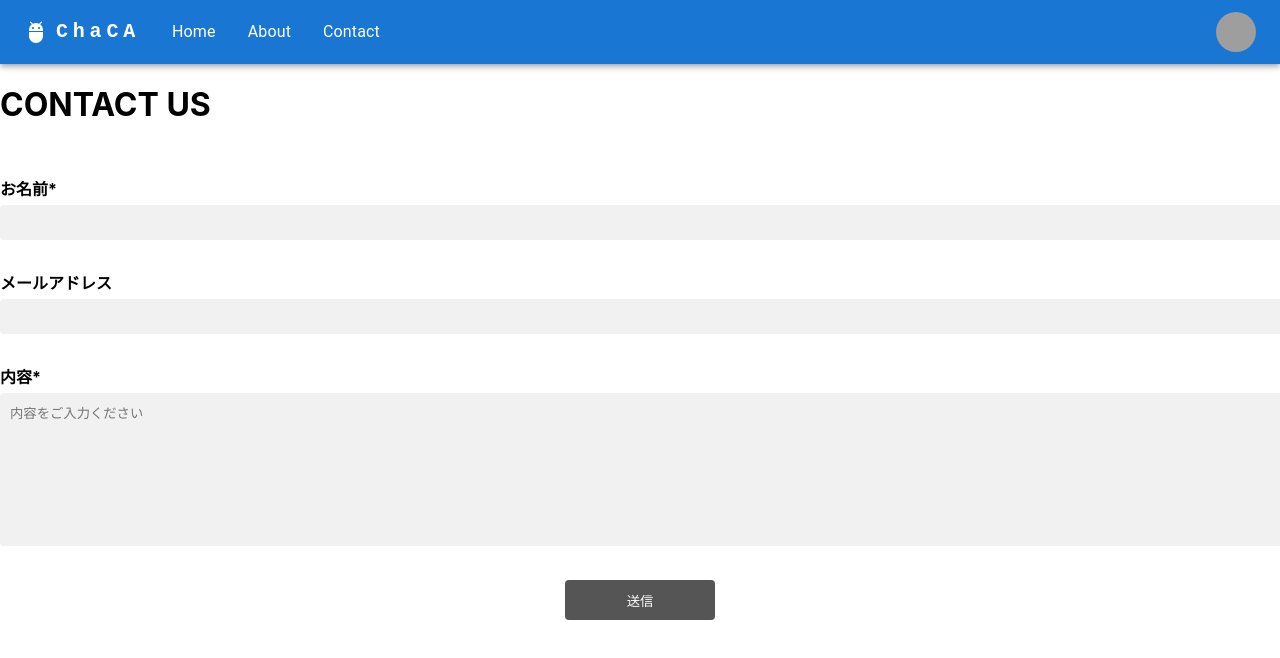
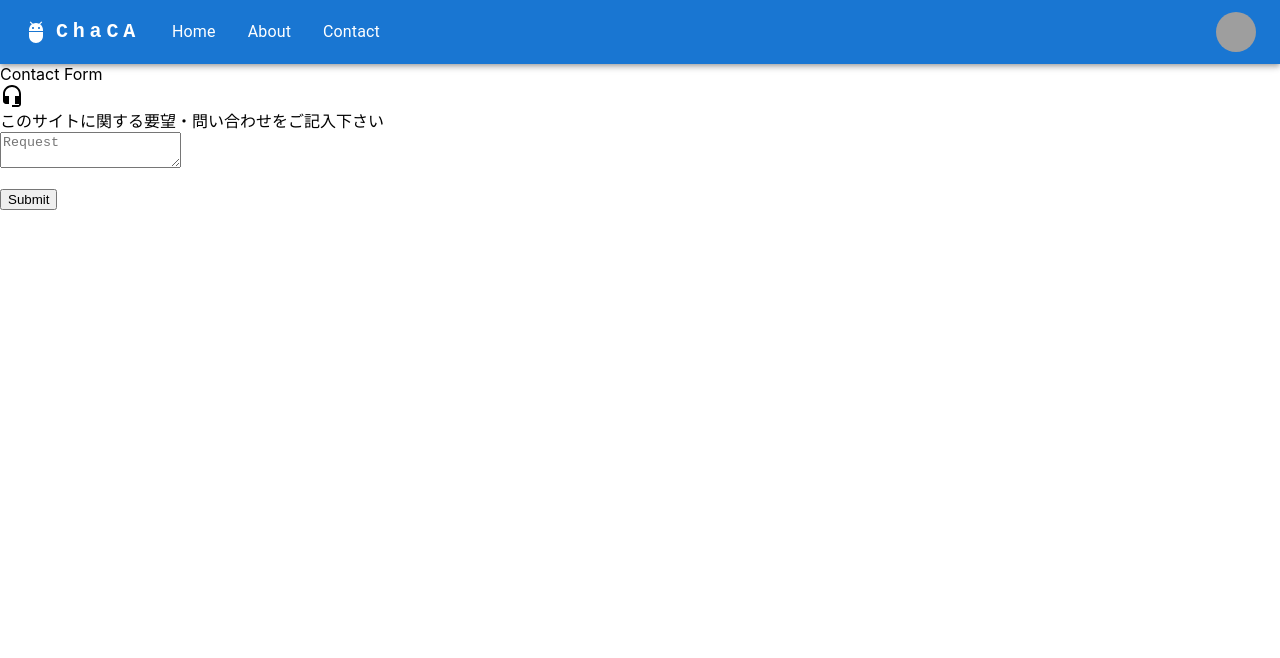
Before and after one commit to YoheiKanamaru/potato-salad, a React (Create React App) app: page /contact in a window 1280 px wide. Shown: the top 658 px of the page. Built offline with nearby package versions, Linux system fonts and the light colour scheme; grey boxes are pictures that could not be loaded.

Commit message:
front Contact Form develop

```diff
--- a/src/components/Contact.tsx
+++ b/src/components/Contact.tsx
@@ -1,159 +1,43 @@
-import axios from 'axios';
-import React, { useState } from 'react';
-import styled from 'styled-components';
-import { Loading } from './Loading';
+import { useState } from "react";
+import { useForm } from "react-hook-form";
+import React from "react";
 
-const SForm = styled.form`
-  display: grid;
-  grid-template: auto / 100%;
-  gap: 30px;
-  border-radius: 8px;
-  margin: auto;
-`;
+import AdbIcon from '@mui/icons-material/HeadsetMic';
 
-const SFormHead = styled.div`
-  margin-bottom: 5px;
-  font-weight: bold;
-`;
+import './ContactCSS.css';
 
-const SFormInput = styled.input`
-  border: none;
-  width: 100%;
-  background-color: #f1f1f1;
-  padding: 10px;
-  border-radius: 4px;
-  transition: 0.3s;
+const ContactForm =()=> {
+  const { register, handleSubmit } = useForm();
+  const [data, setData] = useState("")
 
-  &:focus {
-    outline: none;
-    background: #e7e7e7;
-    transition: 0.3s;
+  const clickSubmit = () =>{
+    console.log("送信Done")
+    //POST処理
+
   }
-`;
-
-const SFormTextArea = styled.textarea`
-  border: none;
-  width: 100%;
-  background-color: #f1f1f1;
-  padding: 10px;
-  border-radius: 4px;
-  height: 10em;
-  transition: 0.3s;
-
-  &:focus {
-    outline: none;
-    background: #e7e7e7;
-    transition: 0.3s;
-  }
-`;
-
-const SButton = styled.button`
-  border: none;
-  background-color: #555;
-  color: #fff;
-  padding: 10px;
-  min-height: 40px;
-  display: flex;
-  width: 150px;
-  text-align: center;
-  transition: 0.3s;
-  border-radius: 4px;
-  margin: auto;
-  justify-content: center;
-  align-items: center;
-
-  &:hover {
-    background-color: #999;
-    cursor: pointer;
-  }
-`;
-
-const SSent = styled.p`
-  text-align: center;
-  margin: 0;
-`;
-
-const SError = styled.p`
-  text-align: center;
-  background-color: #e07171;
-  color: #fff;
-  border-radius: 5px;
-  padding: 5px;
-  margin: 0;
-`;
-
-const ContactForm = () => {
-  const [name, setName] = useState('');
-  const [mailAddress, setMailAddress] = useState('');
-  const [body, setBody] = useState('');
-  const [loading, setLoading] = useState(false);
-  const [sent, setSent] = useState(false);
-  const [error, setError] = useState(false);
-
-  const handleOnChangeName = (event: { target: HTMLInputElement }) => {
-    setName(event.target.value);
-  };
-  const handleOnChangeMailAddress = (event: { target: HTMLInputElement }) => {
-    setMailAddress(event.target.value);
-  };
-  const handleOnChangeBody = (event: { target: HTMLTextAreaElement }) => {
-    setBody(event.target.value);
-  };
-
-  const handleOnSubmit = (event: React.FormEvent<HTMLFormElement>) => {
-    event.preventDefault();
-    if (loading) return;
-    setError(false);
-    setLoading(true);
-    axios
-      .post('APIのURL', {
-        name,
-        mailAddress,
-        body,
-      })
-      .then(() => {
-        setSent(true);
-      })
-      .catch((r) => {
-        console.error(r);
-        setError(true);
-      })
-      .finally(() => {
-        setLoading(false);
-      });
-  };
 
   return (
-    <SForm onSubmit={handleOnSubmit}>
-      <h1>CONTACT US</h1>
-      <div>
-        <SFormHead>お名前*</SFormHead>
-        <SFormInput type={'text'} value={name} required onChange={handleOnChangeName} />
+    <div>
+
+      <div className="FormC">
+        <div className="CF">
+          Contact Form
+        </div>
+        <div className="FormI">
+          <AdbIcon sx={{ display: { xs: 'none', md: 'flex' }, mr: 1 }} />
+          このサイトに関する要望・問い合わせをご記入下さい
+        </div>
+
+        <form onSubmit={handleSubmit((data) => setData(JSON.stringify(data)))}>
+        <textarea {...register("request", { required: true, maxLength: 500 })} placeholder="Request" />
+          <p>{data}</p>
+        <input type="submit" onClick={clickSubmit}/>
+        </form>
       </div>
-      <div>
-        <SFormHead>メールアドレス</SFormHead>
-        <SFormInput value={mailAddress} onChange={handleOnChangeMailAddress} />
-      </div>
-      <div>
-        <SFormHead>内容*</SFormHead>
-        <SFormTextArea
-          required
-          onChange={handleOnChangeBody}
-          placeholder="内容をご入力ください"
-        ></SFormTextArea>
-      </div>
-      {sent ? (
-        <SSent>ありがとうございます。メッセージは送信されました。</SSent>
-      ) : (
-        <SButton type="submit">{loading ? <Loading /> : `送信`}</SButton>
-      )}
-      {error && (
-        <SError>
-          エラーが発生しました。もう一度やり直してください。
-        </SError>
-      )}
-    </SForm>
+
+    </div>
   );
-};
+}
 
-export default ContactForm;
+
+export default ContactForm
```
